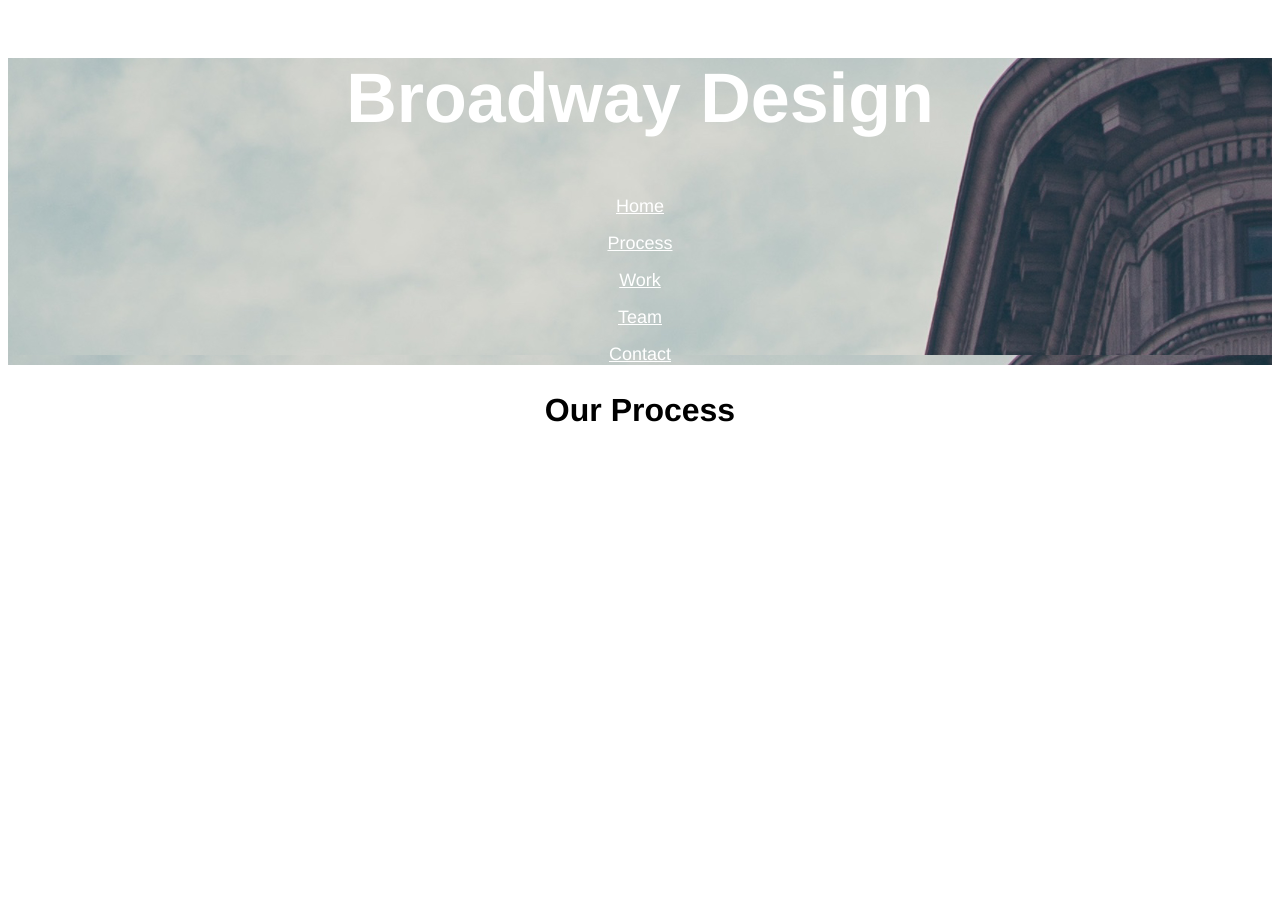
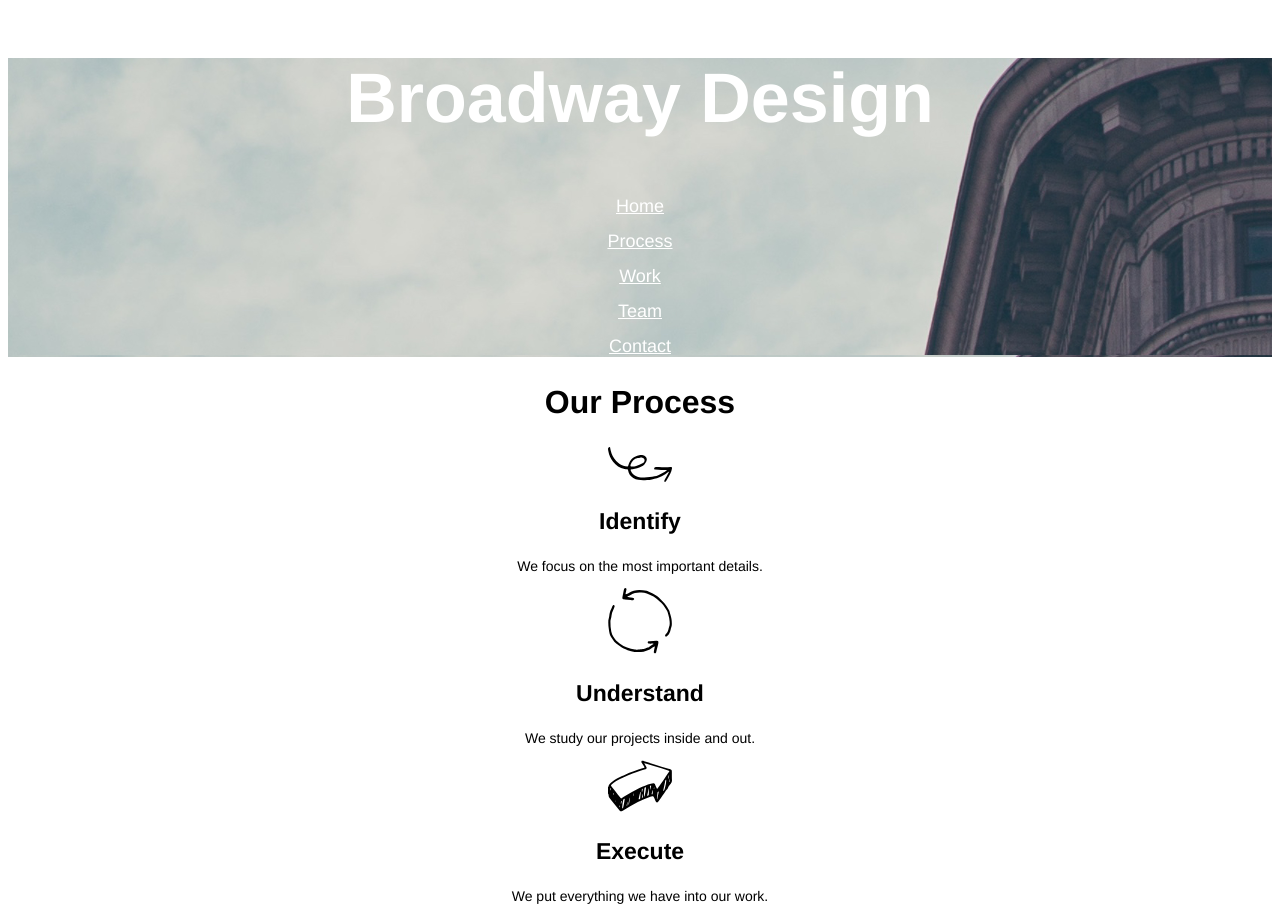
Before and after one commit to JsonRest/broadway, a plain HTML site: page index.html in a window 1280 px wide. Before the commit the page ends 800 px from the top, so only its background shows below. Drawn offline with Linux system fonts and the light colour scheme.

Commit message:
Add main section

```diff
--- a/index.html
+++ b/index.html
@@ -13,7 +13,18 @@
       <p><a href="#work">Work</a></p>
       <p><a href="#team">Team</a></p>
       <p><a href="#contact">Contact</a></p>
-  </nav>
+    </nav>
+    <div id="main">
       <h2>Our Process</h2>
+      <p><img src="./resources/images/identify.svg" alt="Identify icon" /></p>
+      <h3>Identify</h3>
+      <p>We focus on the most important details.</p>
+      <p><img src="./resources/images/understand.svg" alt="Understand icon" /></p>
+      <h3>Understand</h3>
+      <p>We study our projects inside and out.</p>
+      <p><img src="./resources/images/execute.svg" alt="Execute icon" /></p>
+      <h3>Execute</h3>
+      <p>We put everything we have into our work.</p>
+    </div>
   </body>
 </html>
--- a/resources/css/style.css
+++ b/resources/css/style.css
@@ -25,3 +25,14 @@ h2 {
   font-size: 32px;
   font-weight: bold;
 }
+
+h3 {
+  font-family: Helvetica;
+  font-size: 23px;
+  font-weight: bold;
+}
+
+p {
+  font-family: Helvetica;
+  font-size: 14px;
+}
```
Also changed, not shown: 1 other file.
